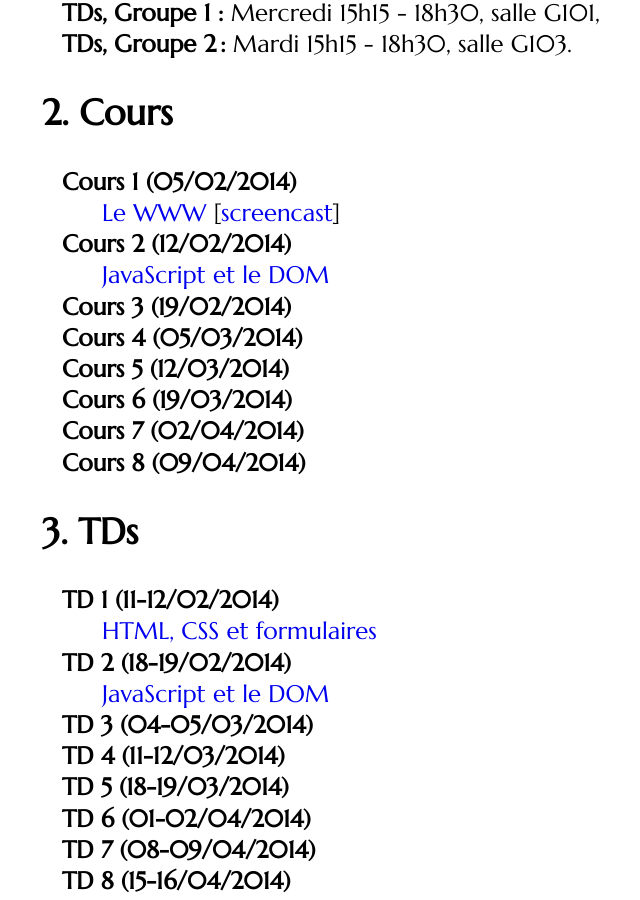
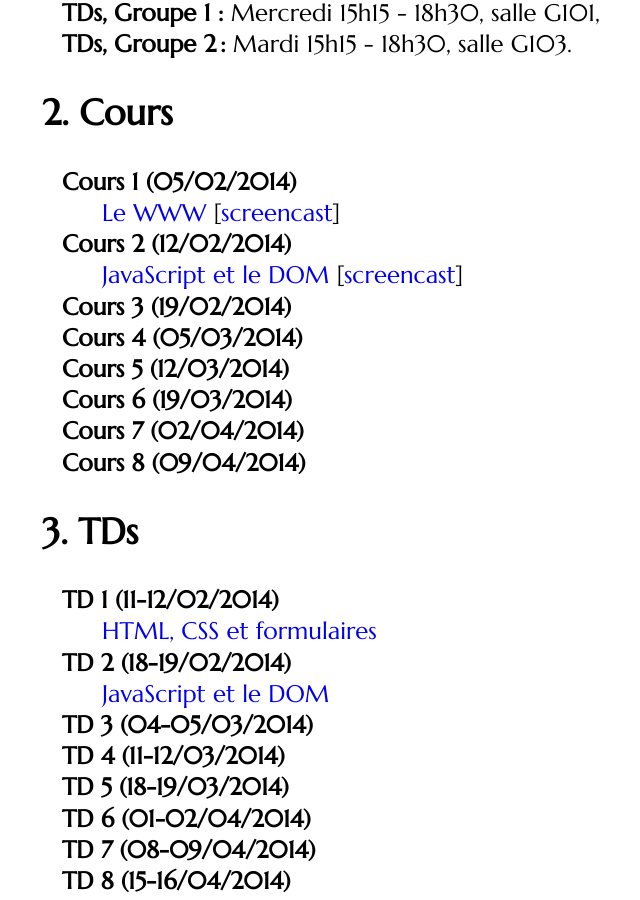
Before and after one commit to defeo/aws, a Jekyll site: the page built from index.md, in a window 1280 px wide and 900 px high, scrolled down 347 px. Shown: the whole window, without its empty margins (44-684 px from the left). Built offline with Jekyll 4.4.1, drawn with Linux system fonts in a browser that asks for light colours; some web fonts are replaced.

Commit message:
Ajouté lien vers le screencast d'aujourd'hui

```diff
--- a/index.md
+++ b/index.md
@@ -19,7 +19,7 @@ Cours 1 (05/02/2014)
 : [Le WWW](classes/class1) [[screencast](http://proust.prism.uvsq.fr/~dfl/aws-vids/class-20140205.mp4)]
 
 Cours 2 (12/02/2014)
-: [JavaScript et le DOM](classes/class2)
+: [JavaScript et le DOM](classes/class2) [[screencast](http://proust.prism.uvsq.fr/~dfl/aws-vids/class-20140212.mp4)]
 
 Cours 3 (19/02/2014)
 :
```
Also changed, not shown: tutorials/tutorial1.md (+1 -1 lines).
